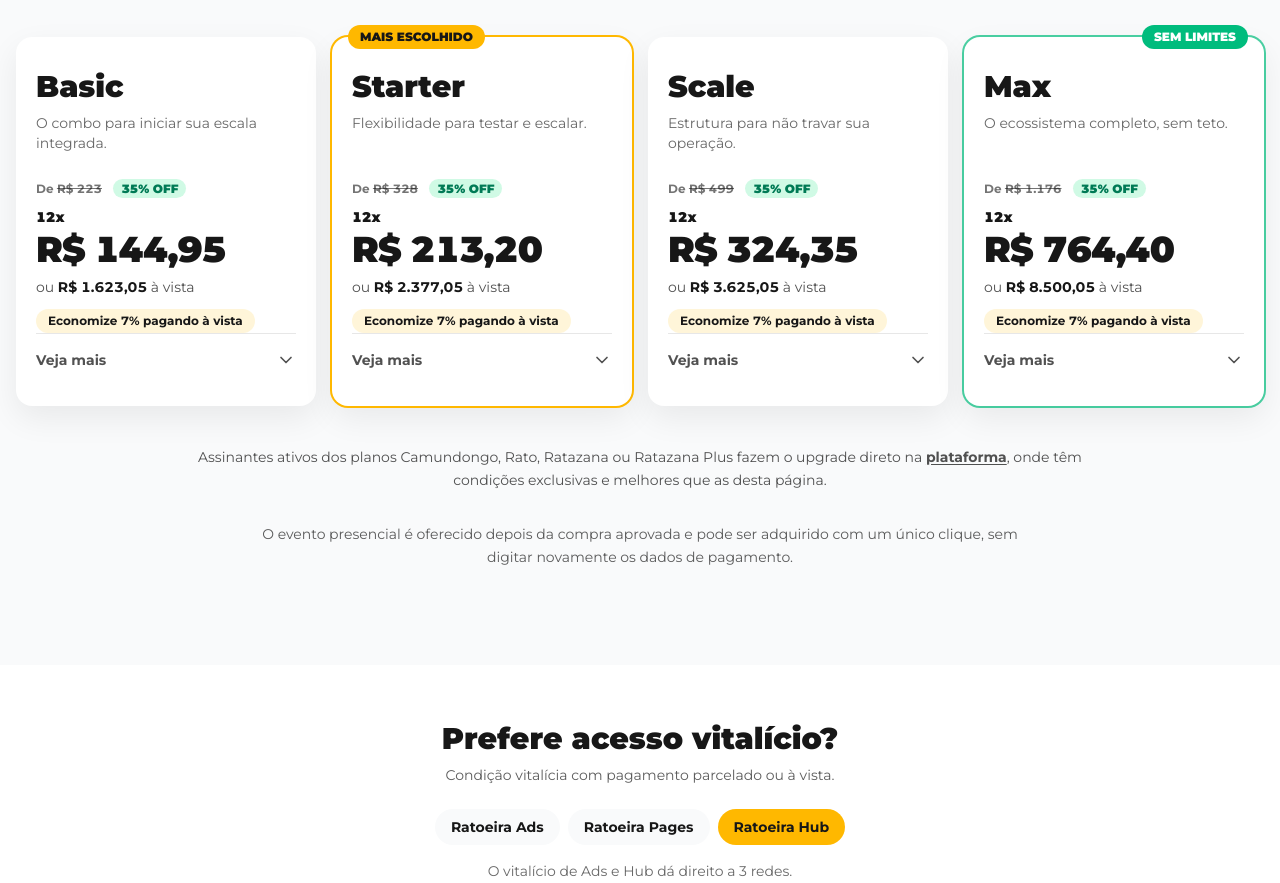
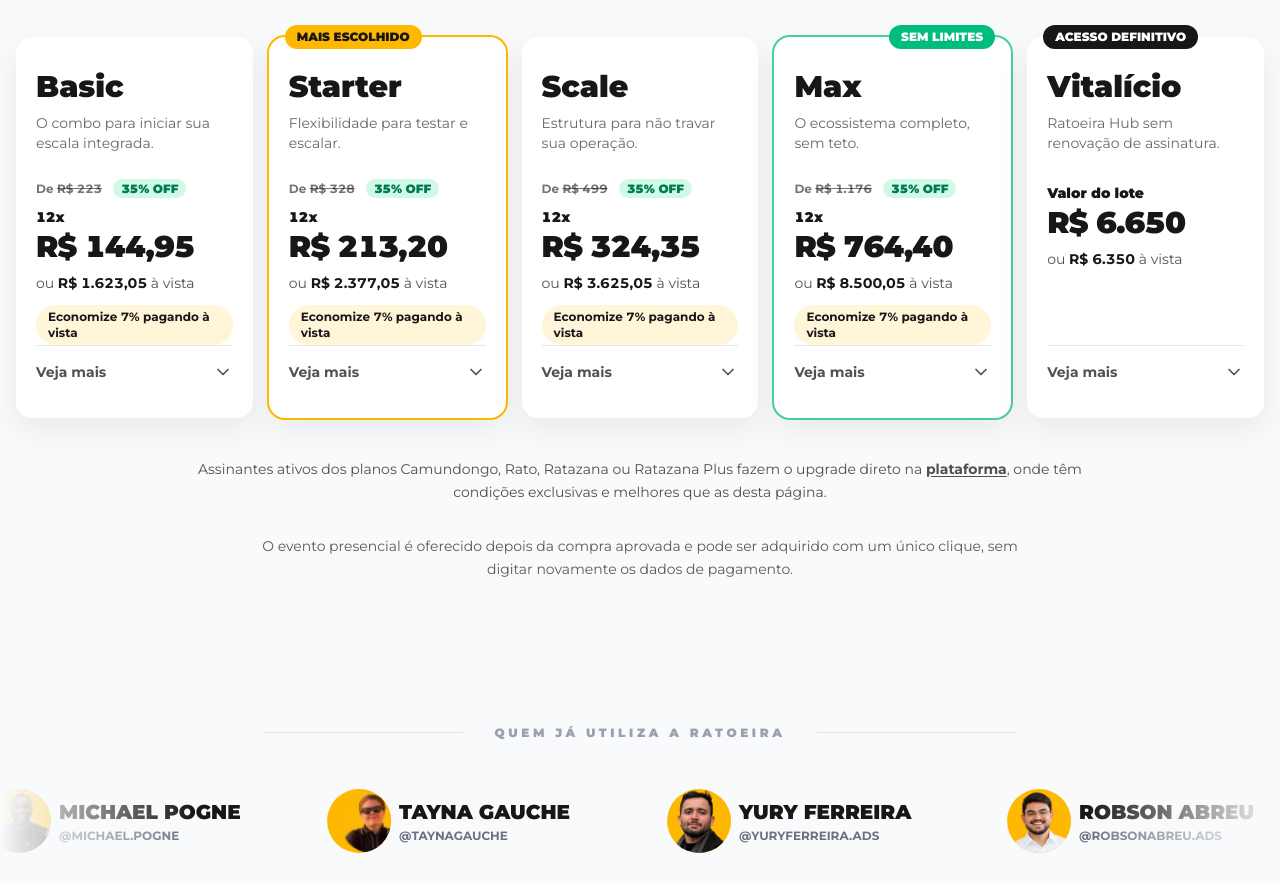
Before and after one commit to lucasignislab/niver, an Astro site: page / in a window 1280 px wide. Shown: the part 2459-3342 px from the top of the page. Built offline with nearby package versions, Linux system fonts and the light colour scheme; Astro itself is replaced by a stand-in of ours; animation ran at ten frames a second.

Commit message:
Show lifetime offer beside pricing plans

```diff
--- a/src/components/BlackFridayPricing.tsx
+++ b/src/components/BlackFridayPricing.tsx
@@ -143,6 +143,7 @@
   const tier = networkCount === 1 ? "1" : networkCount === 2 ? "2" : "all";
   const selectedTier = product === "pages" ? "single" : tier;
   const productInfo = products.find((item) => item.id === product)!;
+  const lifetimePrice = lifetime[product][selectedTier][lot.index];
 
   const scrollToCard = (index: number) => {
     const container = carouselRef.current;
@@ -230,14 +231,14 @@
           </div>
 
           <div className="mb-4 flex items-center justify-between md:hidden">
-            <span className="text-sm font-semibold text-brand-dark" aria-live="polite">Plano {activeCard + 1} de {plans.length}</span>
+            <span className="text-sm font-semibold text-brand-dark" aria-live="polite">Plano {activeCard + 1} de {plans.length + 1}</span>
             <div className="flex gap-2" aria-label="Navegação dos planos">
               <button type="button" aria-label="Ver plano anterior" disabled={activeCard === 0} onClick={() => scrollToCard(activeCard - 1)} className="grid size-11 place-items-center rounded-full bg-white text-brand-dark disabled:opacity-35 focus-visible:outline-2 focus-visible:outline-brand-dark"><ChevronLeft size={20} /></button>
-              <button type="button" aria-label="Ver próximo plano" disabled={activeCard === plans.length - 1} onClick={() => scrollToCard(activeCard + 1)} className="grid size-11 place-items-center rounded-full bg-white text-brand-dark disabled:opacity-35 focus-visible:outline-2 focus-visible:outline-brand-dark"><ChevronRight size={20} /></button>
+              <button type="button" aria-label="Ver próximo plano" disabled={activeCard === plans.length} onClick={() => scrollToCard(activeCard + 1)} className="grid size-11 place-items-center rounded-full bg-white text-brand-dark disabled:opacity-35 focus-visible:outline-2 focus-visible:outline-brand-dark"><ChevronRight size={20} /></button>
             </div>
           </div>
 
-          <div id="planos-valores" ref={carouselRef} onScroll={updateActiveCard} className="flex snap-x snap-mandatory items-start gap-4 overflow-x-auto pb-3 pt-4 scroll-mt-24 [scrollbar-width:none] [&::-webkit-scrollbar]:hidden md:grid md:grid-cols-2 md:overflow-visible md:pb-0 md:pt-0 xl:grid-cols-4">
+          <div id="planos-valores" ref={carouselRef} onScroll={updateActiveCard} className="flex snap-x snap-mandatory items-start gap-4 overflow-x-auto pb-3 pt-4 scroll-mt-24 [scrollbar-width:none] [&::-webkit-scrollbar]:hidden md:grid md:grid-cols-2 md:items-stretch md:overflow-visible md:pb-0 md:pt-0 xl:grid-cols-5">
             {plans.map((name, index) => {
               const original = prices[product][selectedTier][period][name.toLowerCase()];
               const parcel = discounted(original.parcel, lot.appliedDiscount);
@@ -256,11 +257,11 @@
                   <div className="mt-5 min-h-32 tabular-nums">
                     {lot.appliedDiscount > 0 && <p className="mb-2 text-xs font-bold text-brand-dark/60">De <s>{currency(original.parcel)}</s> <span className="ml-2 rounded-full bg-emerald-100 px-2 py-0.5 font-black text-emerald-700">{lot.appliedDiscount}% OFF</span></p>}
                     {count > 1 && <span className="text-sm font-black text-brand-dark">{count}x</span>}
-                    <p className="flex flex-wrap items-baseline gap-x-1"><strong className="text-4xl font-black tracking-tight text-brand-dark">{currency(parcel)}</strong>{count === 1 && <span className="text-sm text-brand-dark/65">/mês</span>}</p>
+                    <p className="flex flex-wrap items-baseline gap-x-1"><strong className="text-3xl font-black tracking-tight text-brand-dark 2xl:text-4xl">{currency(parcel)}</strong>{count === 1 && <span className="text-sm text-brand-dark/65">/mês</span>}</p>
                     {cash !== undefined ? <p className="mt-2 text-sm text-brand-dark/75">ou <strong className="text-brand-dark">{currency(cash)}</strong> à vista</p> : <p className="mt-2 text-sm text-brand-dark/65">Cobrança mensal</p>}
                     {saving > 0 && <span className="mt-3 inline-block rounded-full bg-brand-yellow/15 px-3 py-1 text-xs font-bold text-brand-dark">Economize {saving}% pagando à vista</span>}
                   </div>
-                  <details className="group border-t border-brand-dark/10">
+                  <details className="group border-t border-brand-dark/10 md:mt-auto">
                     <summary className="flex cursor-pointer list-none items-center justify-between py-4 text-sm font-bold text-brand-dark/75 hover:text-brand-dark focus-visible:rounded-md focus-visible:outline-2 focus-visible:outline-brand-dark [&::-webkit-details-marker]:hidden">
                       <span><span className="group-open:hidden">Veja mais</span><span className="hidden group-open:inline">Veja menos</span></span>
                       <ChevronDown aria-hidden="true" className="size-5 transition-transform group-open:rotate-180" />
@@ -272,9 +273,30 @@
                 </article>
               );
             })}
+            <article className="relative flex min-w-full snap-start flex-col rounded-2xl bg-white p-5 shadow-[0_12px_32px_rgba(0,0,0,0.07)] md:min-w-0">
+              <span className="absolute -top-3 left-4 rounded-full bg-brand-dark px-3 py-1 text-xs font-black uppercase text-white">Acesso definitivo</span>
+              <h3 className="mt-3 text-3xl font-black text-brand-dark">Vitalício</h3>
+              <p className="mt-2 min-h-12 text-sm leading-5 text-brand-dark/65">{productInfo.label} sem renovação de assinatura.</p>
+              <div className="mt-5 min-h-32 tabular-nums">
+                {lot.status === "active" ? <>
+                  <span className="text-sm font-black text-brand-dark">Valor do lote</span>
+                  <p><strong className="text-3xl font-black tracking-tight text-brand-dark 2xl:text-4xl">{currency(lifetimePrice.parcel)}</strong></p>
+                  <p className="mt-2 text-sm text-brand-dark/75">ou <strong className="text-brand-dark">{currency(lifetimePrice.cash ?? lifetimePrice.parcel)}</strong> à vista</p>
+                </> : <p className="text-sm text-brand-dark/75">{lot.status === "upcoming" ? "Valores liberados no início do primeiro lote." : "Oferta encerrada."}</p>}
+              </div>
+              <details className="group border-t border-brand-dark/10 md:mt-auto">
+                <summary className="flex cursor-pointer list-none items-center justify-between py-4 text-sm font-bold text-brand-dark/75 hover:text-brand-dark focus-visible:rounded-md focus-visible:outline-2 focus-visible:outline-brand-dark [&::-webkit-details-marker]:hidden">
+                  <span><span className="group-open:hidden">Veja mais</span><span className="hidden group-open:inline">Veja menos</span></span>
+                  <ChevronDown aria-hidden="true" className="size-5 transition-transform group-open:rotate-180" />
+                </summary>
+                <p className="pt-2 text-sm leading-5 text-brand-dark/75">{product !== "pages" ? "Ratoeira Ads e Hub incluem 3 redes de tráfego no acesso vitalício." : "Acesso vitalício à Ratoeira Pages."}</p>
+                <OfferButton link={checkoutLinks[`${product}/${selectedTier}/vitalicio`]} coupon={null} status={available} label="Assinar vitalício" />
+              </details>
+            </article>
           </div>
           <div className="mt-3 flex justify-center gap-2 md:hidden" aria-label="Selecionar plano">
             {plans.map((name, index) => <button key={name} type="button" aria-label={`Ver plano ${name}`} aria-current={activeCard === index ? "true" : undefined} onClick={() => scrollToCard(index)} className={`h-2.5 rounded-full focus-visible:outline-2 focus-visible:outline-brand-dark ${activeCard === index ? "w-8 bg-brand-yellow" : "w-2.5 bg-brand-dark/25"}`} />)}
+            <button type="button" aria-label="Ver plano vitalício" aria-current={activeCard === plans.length ? "true" : undefined} onClick={() => scrollToCard(plans.length)} className={`h-2.5 rounded-full focus-visible:outline-2 focus-visible:outline-brand-dark ${activeCard === plans.length ? "w-8 bg-brand-yellow" : "w-2.5 bg-brand-dark/25"}`} />
           </div>
 
           <p className="mx-auto mt-10 max-w-4xl text-center text-sm leading-relaxed text-brand-dark/75">Assinantes ativos dos planos Camundongo, Rato, Ratazana ou Ratazana Plus fazem o upgrade direto na <a href="https://ratoeirahub.com/" className="font-bold underline underline-offset-2">plataforma</a>, onde têm condições exclusivas e melhores que as desta página.</p>
@@ -282,20 +304,6 @@
         </div>
       </section>
 
-      <section className="bg-white px-4 py-14 text-center">
-        <div className="mx-auto max-w-3xl">
-          <h2 className="text-2xl font-black text-brand-dark md:text-3xl">Prefere acesso vitalício?</h2>
-          <p className="mt-2 text-sm text-brand-dark/70">Condição vitalícia com pagamento parcelado ou à vista.</p>
-          <div className="mt-6 flex flex-wrap justify-center gap-2" aria-label="Produto vitalício">
-            {products.map((item) => <button key={item.id} type="button" aria-pressed={product === item.id} onClick={() => setProduct(item.id)} className={`rounded-full px-4 py-2 text-sm font-bold ${product === item.id ? "bg-brand-yellow text-brand-dark" : "bg-brand-lighter text-brand-dark"}`}>{item.label}</button>)}
-          </div>
-          {product !== "pages" && <p className="mt-4 text-sm text-brand-dark/65">O vitalício de Ads e Hub dá direito a 3 redes.</p>}
-          {(() => {
-            const price = lifetime[product][selectedTier][lot.index];
-            return <div className="mx-auto mt-6 max-w-sm rounded-2xl bg-brand-lighter p-6"><p className="text-sm font-bold text-brand-dark/65">{productInfo.label} Vitalício</p>{lot.status === "active" ? <><strong className="mt-3 block text-3xl font-black text-brand-dark">{currency(price.parcel)}</strong><p className="mt-2 text-sm text-brand-dark/75">ou <strong>{currency(price.cash ?? price.parcel)} à vista</strong></p></> : <p className="mt-3 text-sm text-brand-dark/75">{lot.status === "upcoming" ? "Valores liberados no início do primeiro lote." : "Oferta encerrada."}</p>}<OfferButton link={checkoutLinks[`${product}/${selectedTier}/vitalicio`]} coupon={null} status={available} label="Assinar vitalício" /></div>;
-          })()}
-        </div>
-      </section>
     </>
   );
 }
```
